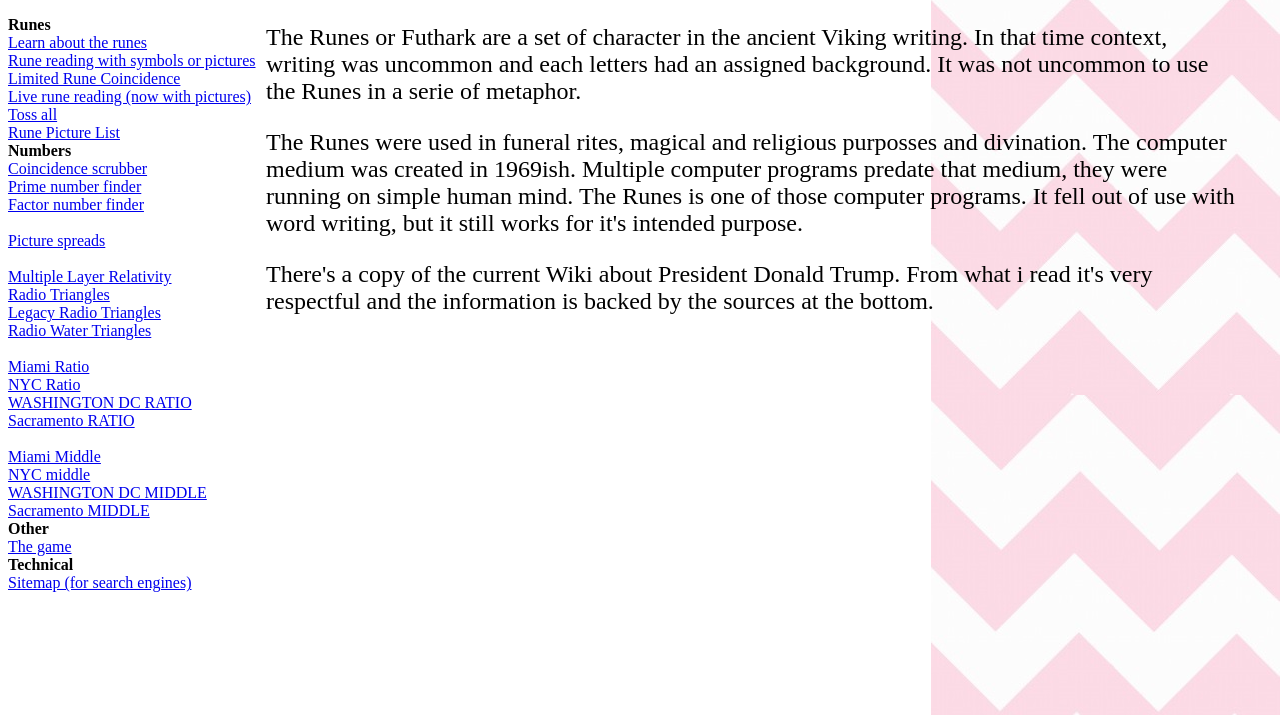
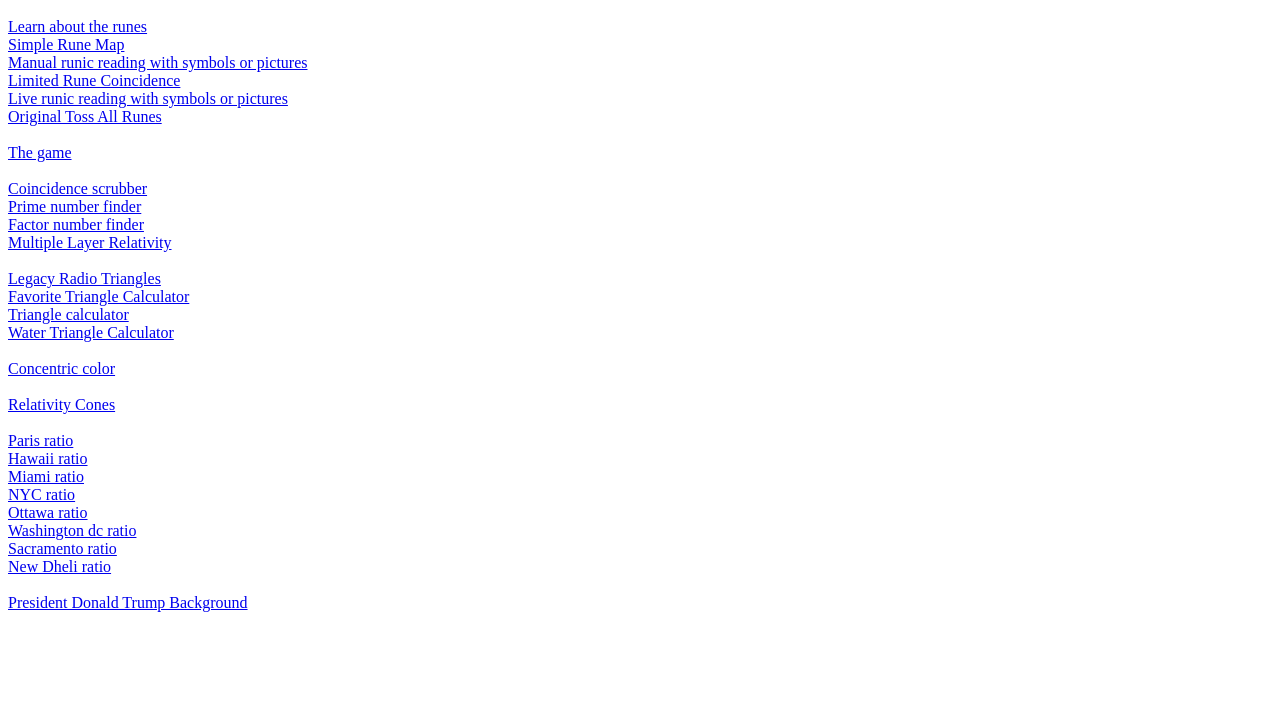
Before and after one commit to Alfredo229/Futark, a plain HTML site: page index.html in a window 1280 px wide. Shown: the part 85-800 px from the top of the page. Drawn offline with Linux system fonts and the light colour scheme.

Commit message:
Add files via upload

```diff
--- a/index.html
+++ b/index.html
@@ -1,65 +1,42 @@
-<!DOCTYPE html>
 <html>
 <head>
-<meta charset="UTF-8">
-<title>My Website About Rune Divination</title>
-<script>
+<title>Website navigation page</title>
+</head>
 
-function fitSize(){
- document.getElementById("Navigation").style.height = (window.innerHeight-110) + "px";
- document.getElementById("contentbox").style.height = (window.innerHeight-110) + "px";
- document.getElementById("contentbox").style.width = (window.innerWidth-290) + "px";
-}
-
-function LoadPage(targetname){
- document.getElementById("contentbox").src = targetname + '.html';
-}
-
-</script>
-</head>
-<body style="background-image:url(background.jpg);background-repeat: repeat-y; background-position: right top" onLoad="fitSize()" onResize="fitSize()">
-<div style="text-align:center;height:80px;width:100%;">
-<h1>My Website About Rune Divination</h1>
-</div>
-
-<div id="Navigation" style="height:100%;width:250px;float:left;overflow:auto">
-<b>Runes</b><br>
-<a href="#" onClick="javascript:LoadPage('learn')">Learn about the runes</a><br>
-<a href="#" onClick="javascript:LoadPage('single rune')">Rune reading with symbols or pictures</a><br>
-<a href="#" onClick="javascript:LoadPage('rune_match_limited')">Limited Rune Coincidence</a><br>
-<a href="#" onClick="javascript:LoadPage('rune feed')">Live rune reading (now with pictures)</a><br>
-<a href="#" onClick="javascript:LoadPage('flipall')">Toss all</a><br>
-<a href="#" onClick="javascript:LoadPage('Map')">Rune Picture List</a><br>
-<b>Numbers</b><br>
-<a href="#" onClick="javascript:LoadPage('match')">Coincidence scrubber</a><br>
-<a href="#" onClick="javascript:LoadPage('find_primes')">Prime number finder</a><br>
-<a href="#" onClick="javascript:LoadPage('factorise')">Factor number finder</a><br>
+<body>
+<h1>This page is only meant for search engines or people with difficulty with the javascript loading the frame</h1>
+<a href="learn.html">Learn about the runes</a><br>
+<a href="map.html">Simple Rune Map</a><br>
+<a href="single rune.html">Manual runic reading with symbols or pictures</a><br>
+<a href="rune_match_limited.html">Limited Rune Coincidence</a><br>
+<a href="rune feed.html">Live runic reading with symbols or pictures</a><br>
+<a href="flipall.html">Original Toss All Runes</a><br>
 <br>
-<a href="#" onClick="javascript:LoadPage('map')">Picture spreads</a><br>
+<a href="thegame.html">The game</a><br>
 <br>
-<a href="#" onClick="javascript:LoadPage('count')">Multiple Layer Relativity</a><br>
-<a href="#" onClick="javascript:LoadPage('radio%20ratio')">Radio Triangles</a><br>
-<a href="#" onClick="javascript:LoadPage('legacy%20radio%20ratio')">Legacy Radio Triangles</a><br>
-<a href="#" onClick="javascript:LoadPage('radio%20middle')">Radio Water Triangles</a><br><br>
-
-<a href="#" onClick="javascript:LoadPage('us%20frequencies\\miami%20ratio')">Miami Ratio</a><br>
-<a href="#" onClick="javascript:LoadPage('us%20frequencies\\nyc%20ratio')">NYC Ratio</a><br>
-<a href="#" onClick="javascript:LoadPage('us%20frequencies\\washington%20dc%20ratio')">WASHINGTON DC RATIO</a><br>
-<a href="#" onClick="javascript:LoadPage('us%20frequencies\\Sacramento%20ratio')">Sacramento RATIO</a><br>
+<a href="match.html">Coincidence scrubber</a><br>
+<a href="find_primes.html">Prime number finder</a><br>
+<a href="factorise.html">Factor number finder</a><br>
+<a href="count.html">Multiple Layer Relativity</a><br>
 <br>
-<a href="#" onClick="javascript:LoadPage('us%20frequencies\\miami%20middle')">Miami Middle</a><br>
-<a href="#" onClick="javascript:LoadPage('us%20frequencies\\NYC%20middle')">NYC middle</a><br>
-<a href="#" onClick="javascript:LoadPage('us%20frequencies\\Washington%20DC%20middle')">WASHINGTON DC MIDDLE</a><br>
-<a href="#" onClick="javascript:LoadPage('us%20frequencies\\Sacramento%20middle')">Sacramento MIDDLE</a><br>
-<b>Other</b><br>
-<a href="#" onClick="javascript:LoadPage('thegame')">The game</a><br>
-<b>Technical</b><br>
-<a href="sitemap.html">Sitemap (for search engines)</a><br>
-</div>
-<div style="float:left;height:100px;width:100px">
-<iframe frameborder="0" id="contentbox" src="First Page.html">
-</iframe>
-</div>
-
+<a href="legacy radio ratio.html">Legacy Radio Triangles</a><br>
+<a href="radio ratio.html">Favorite Triangle Calculator</a><br>
+<a href="standard radio ratio.html">Triangle calculator</a><br>
+<a href="radio middle.html">Water Triangle Calculator</a><br>
+<br>
+<a href="concentric color.html">Concentric color</a><br>
+<br>
+<a href="cones.html">Relativity Cones</a><br>
+<br>
+<a href="US frequencies/Paris ratio.html">Paris ratio</a><br>
+<a href="US frequencies/Hawaii ratio.html">Hawaii ratio</a><br>
+<a href="US frequencies/Miami ratio.html">Miami ratio</a><br>
+<a href="US frequencies/NYC ratio.html">NYC ratio</a><br>
+<a href="US frequencies/Ottawa ratio.html">Ottawa ratio</a><br>
+<a href="US frequencies/Washington dc ratio.html">Washington dc ratio</a><br>
+<a href="US frequencies/Sacramento ratio.html">Sacramento ratio</a><br>
+<a href="US frequencies/New Dheli ratio.html">New Dheli ratio</a><br>
+<br>
+<a href="Trump/Donald Trump - Wikipedia.html">President Donald Trump Background</a><br>
 </body>
 </html>
```
